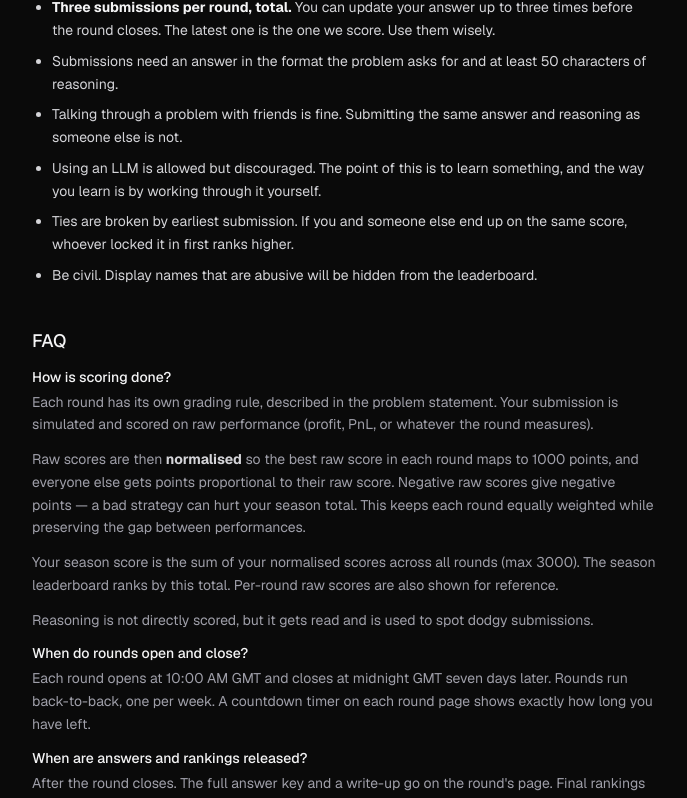
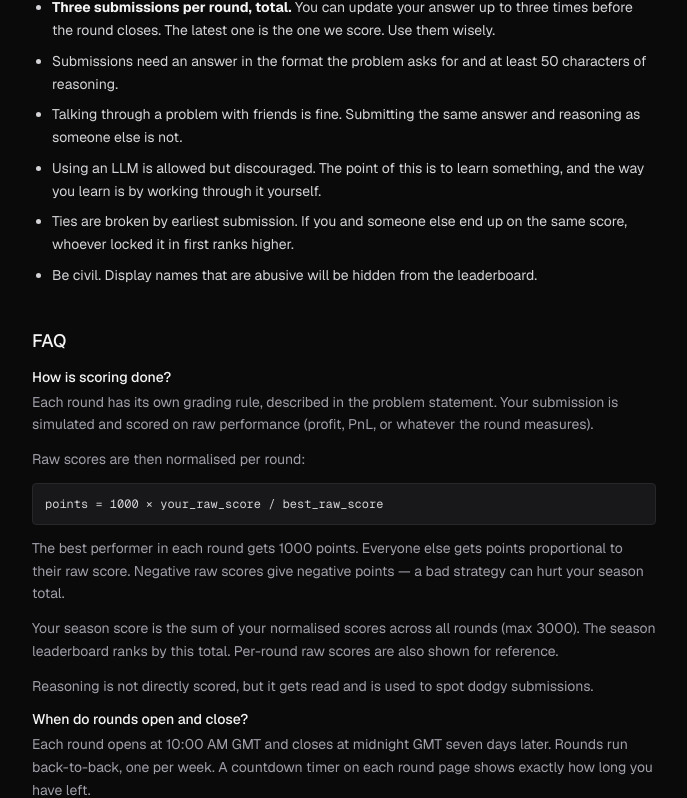
Before and after one commit to april-webm/inference, a Next.js app: page /about in a window 1280 px wide. Shown: the part 396-1194 px from the top of the page, without its empty margins (296-983 px from the left). Built offline with nearby package versions, Linux system fonts and the light colour scheme; no server answers.

Commit message:
Show normalisation formula in FAQ scoring section

```diff
--- a/src/app/about/page.tsx
+++ b/src/app/about/page.tsx
@@ -51,12 +51,16 @@ export default function AboutPage() {
               performance (profit, PnL, or whatever the round measures).
             </p>
             <p className="text-sm text-zinc-400 leading-relaxed mt-2">
-              Raw scores are then <strong className="text-zinc-300">normalised</strong> so
-              the best raw score in each round maps to 1000 points,
-              and everyone else gets points proportional to their raw score.
-              Negative raw scores give negative points — a bad strategy
-              can hurt your season total. This keeps each round equally
-              weighted while preserving the gap between performances.
+              Raw scores are then normalised per round:
+            </p>
+            <pre className="text-xs font-mono text-zinc-300 bg-zinc-900 border border-zinc-800 rounded p-3 mt-2">
+              points = 1000 &times; your_raw_score / best_raw_score
+            </pre>
+            <p className="text-sm text-zinc-400 leading-relaxed mt-2">
+              The best performer in each round gets 1000 points. Everyone
+              else gets points proportional to their raw score. Negative
+              raw scores give negative points — a bad strategy can hurt
+              your season total.
             </p>
             <p className="text-sm text-zinc-400 leading-relaxed mt-2">
               Your season score is the sum of your normalised scores across
```
